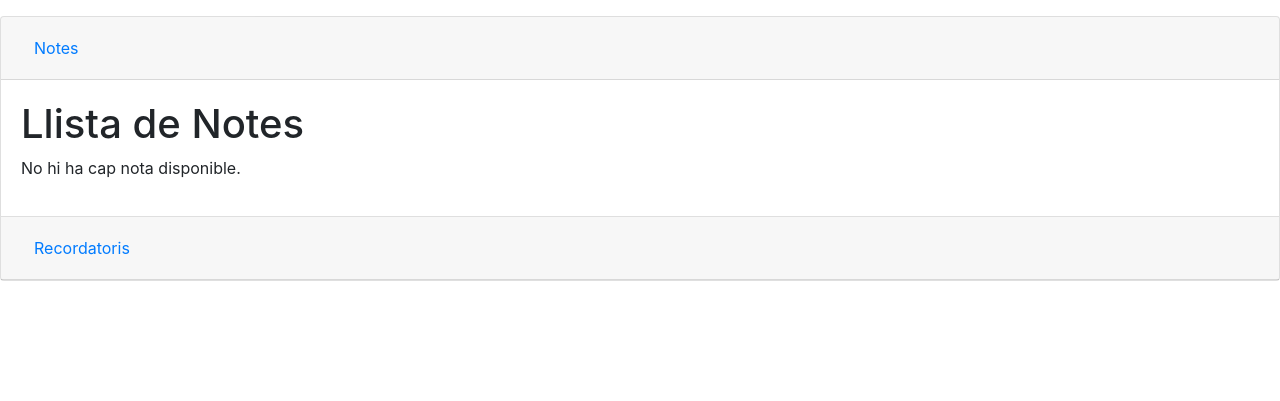
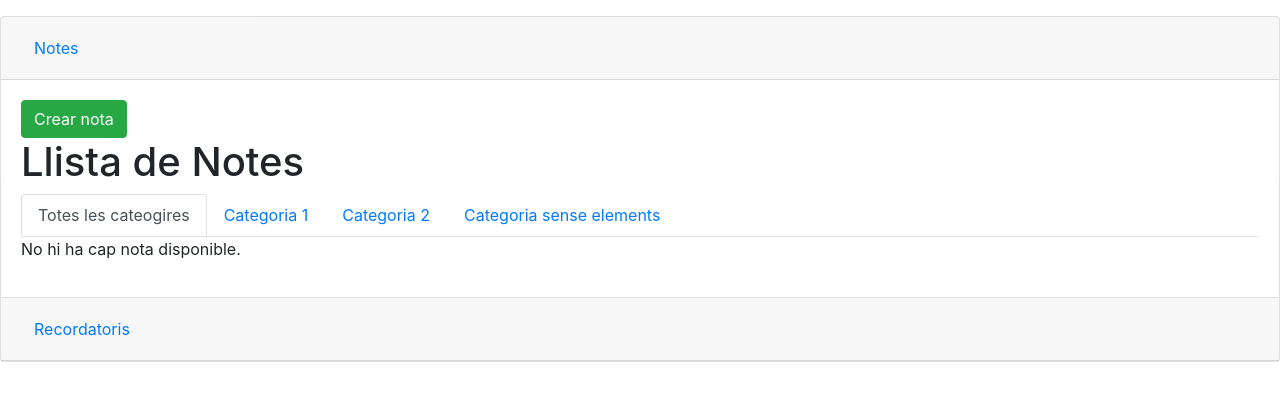
Before and after one commit to idroj2002/riminder, a Django app: page / in a window 1280 px wide. Shown: the part 328-729 px from the top of the page. Run offline with Django 4.2, Linux system fonts and the light colour scheme; data that the repository does not hold is empty.

Commit message:
notes categories nav

```diff
--- a/templates/home.html
+++ b/templates/home.html
@@ -34,7 +34,14 @@
 
       <div id="collapseOne" class="collapse show" aria-labelledby="headingOne" data-parent="#accordionExample">
         <div class="card-body">
+          <a type="button" class="btn btn-success" href="{% url 'create_note' %}">Crear nota</a>
             <h1>Llista de Notes</h1>
+            <nav class="nav nav-tabs">
+              <a class="nav-link active" href="#">Totes les cateogires</a>
+              <a class="nav-link" href="#">Categoria 1</a>
+              <a class="nav-link" href="#">Categoria 2</a>
+              <a class="nav-link" href="#">Categoria sense elements</a>
+            </nav>
             {% if notes %}
               <div class="container-fluid">
                 <div class="row">
@@ -44,7 +51,7 @@
                         <div class="card-body">
                           <h5 class="card-title">{{ note.title }}</h5>
                           <p class="card-text">{{ note.description }}</p>
-                          <a href="#" class="btn btn-primary">Editar</a>
+                          <a href="{% url 'note_detail' note.id %}" class="btn btn-primary">Editar</a>
                         </div>
                       </div>
                       </div>
```
